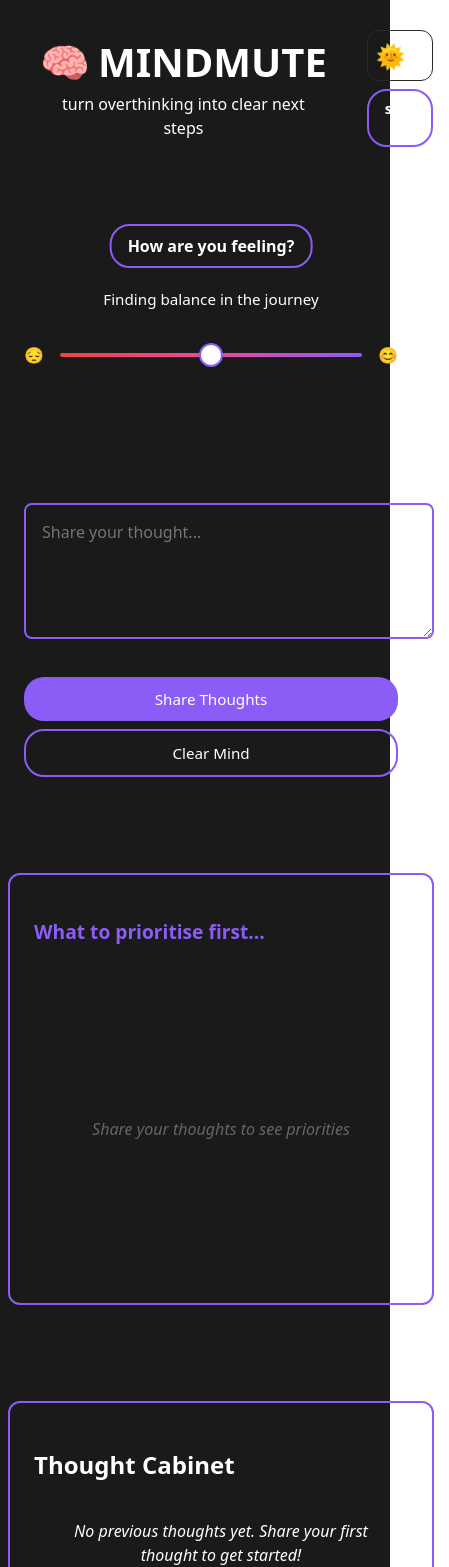
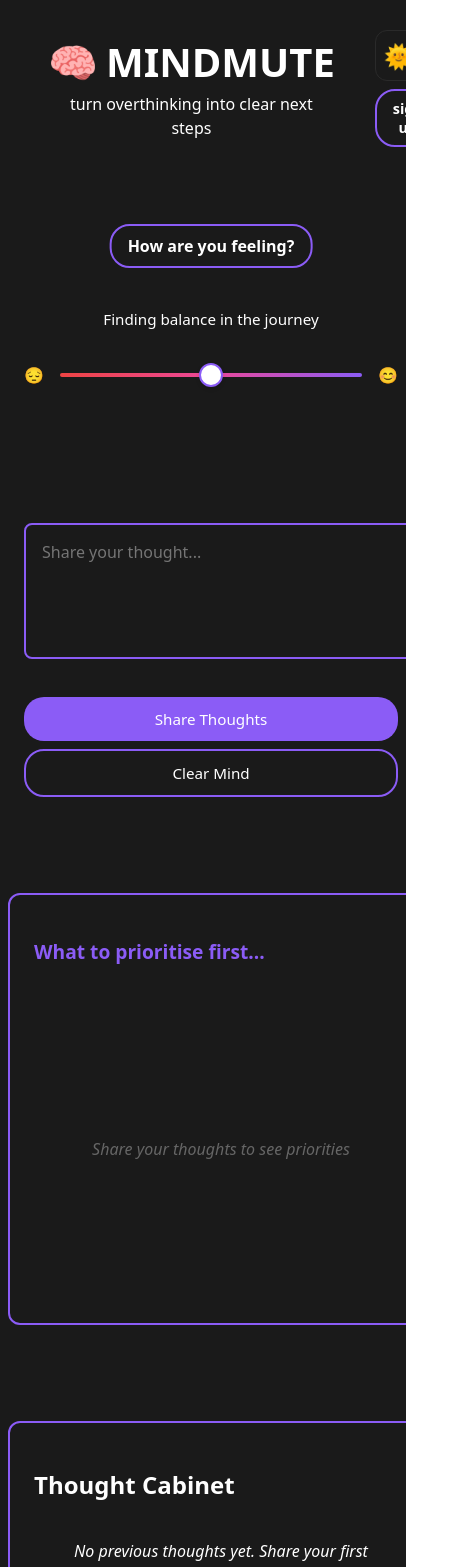
Before and after one commit to fahadbash1r/Mindmute, a React (Vite) app: page / in a window 390 px wide. Shown: the top 1567 px of the page, 449 px wide, since content can reach past the window. Built offline with nearby package versions, Linux system fonts and the light colour scheme.

Commit message:
Fix mobile layout and add mood label padding

```diff
--- a/src/App.css
+++ b/src/App.css
@@ -200,7 +200,7 @@ main {
 .mood-label {
   text-align: center;
   color: var(--text-primary);
-  margin-bottom: 1rem;
+  margin: 1.5rem 0 1rem;
   font-size: 0.95rem;
 }
 
@@ -601,10 +601,19 @@ main {
 
 /* Mobile-specific styles */
 @media (max-width: 768px) {
+  .app-container {
+    padding: 0 0.5rem;
+    width: 100%;
+    overflow-x: hidden;
+  }
+
   header {
     padding: 1rem;
     grid-template-columns: auto 1fr auto;
     gap: 1rem;
+    width: 100%;
+    max-width: calc(100% - 1rem);
+    margin: 0 auto;
   }
 
   .logo {
@@ -636,9 +645,10 @@ main {
   }
 
   .emotion-section {
-    margin: 2rem 0.5rem;
+    margin: 2rem auto;
     padding: 3rem 1rem 1.5rem;
-    width: calc(100% - 1rem);
+    width: 100%;
+    max-width: calc(100% - 1rem);
   }
 
   .emotion-label {
@@ -650,9 +660,14 @@ main {
     max-width: 90%;
   }
 
+  .mood-label {
+    margin: 1.25rem 0 1rem;
+  }
+
   .thought-input-section {
-    margin: 1rem 0.5rem;
-    width: calc(100% - 1rem);
+    margin: 1rem auto;
+    width: 100%;
+    max-width: calc(100% - 1rem);
     padding: 1rem;
   }
 
@@ -663,6 +678,7 @@ main {
   .button-group {
     flex-direction: column;
     gap: 0.5rem;
+    width: 100%;
   }
 
   .share-btn, .clear-btn {
@@ -672,8 +688,9 @@ main {
 
   .priorities-section,
   .thought-cabinet {
-    margin: 2rem 0.5rem;
-    width: calc(100% - 1rem);
+    margin: 2rem auto;
+    width: 100%;
+    max-width: calc(100% - 1rem);
     padding: 1.5rem;
   }
 }
```
